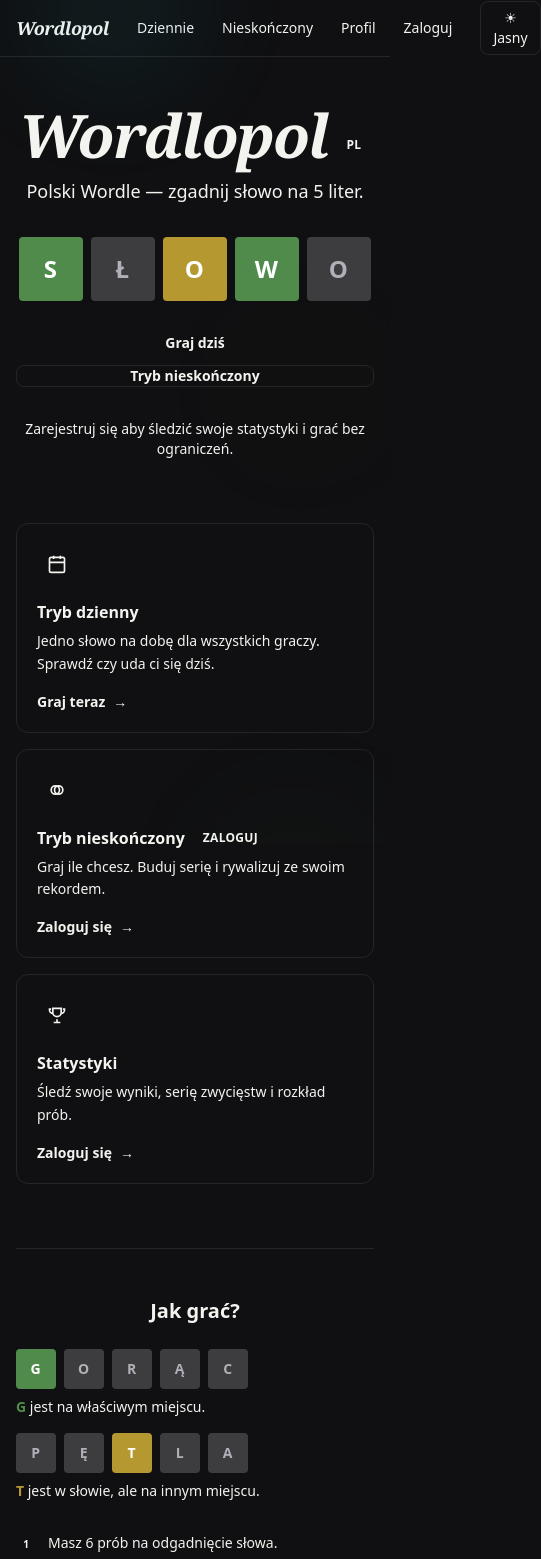
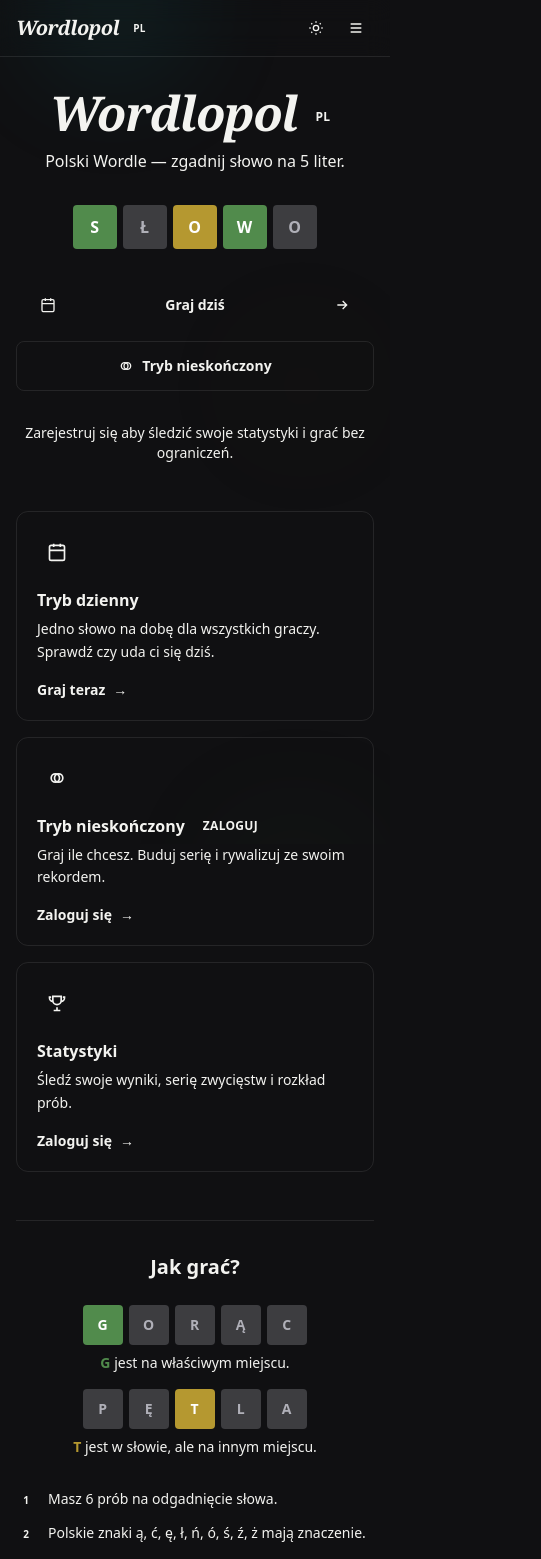
Before and after one commit to habbababbai/wordlopol, a React (Vite) app in the folder apps/web/: page / in a window 390 px wide. Shown: the top 1559 px of the page, 541 px wide, since content can reach past the window. Built offline with nearby package versions, Linux system fonts and the light colour scheme.

Commit message:
feat(web): mobile styling changes

```diff
--- a/apps/web/src/components/GameTile.tsx
+++ b/apps/web/src/components/GameTile.tsx
@@ -11,6 +11,7 @@
   size?: 'sm' | 'md' | 'lg';
   waveBounce?: boolean;
   waveDelay?: number;
+  className?: string;
 };
 
 const sizeClasses = {
@@ -35,6 +36,7 @@
   size = 'md',
   waveBounce = false,
   waveDelay = 0,
+  className,
 }: GameTileProps) {
   const revealed = state === 'correct' || state === 'present' || state === 'absent';
 
@@ -59,6 +61,7 @@
         stateClasses[state],
         'relative flex select-none items-center justify-center overflow-hidden rounded-[var(--radius-sm)] font-bold uppercase',
         animationClass,
+        className,
       )}
       style={animationStyle}
     >
--- a/apps/web/src/components/ThemeToggle.tsx
+++ b/apps/web/src/components/ThemeToggle.tsx
@@ -1,8 +1,30 @@
 import { useTranslation } from 'react-i18next';
 
+import { cn } from '../lib/utils';
 import { useTheme } from '../hooks/useTheme';
 
-export function ThemeToggle() {
+function SunIcon() {
+  return (
+    <svg aria-hidden="true" viewBox="0 0 24 24" fill="none" stroke="currentColor" strokeWidth="2">
+      <circle cx="12" cy="12" r="4" />
+      <path d="M12 2v2M12 20v2M4.93 4.93l1.41 1.41M17.66 17.66l1.41 1.41M2 12h2M20 12h2M4.93 19.07l1.41-1.41M17.66 6.34l1.41-1.41" />
+    </svg>
+  );
+}
+
+function MoonIcon() {
+  return (
+    <svg aria-hidden="true" viewBox="0 0 24 24" fill="none" stroke="currentColor" strokeWidth="2">
+      <path d="M21 12.79A9 9 0 1 1 11.21 3 7 7 0 0 0 21 12.79z" />
+    </svg>
+  );
+}
+
+type ThemeToggleProps = {
+  className?: string;
+};
+
+export function ThemeToggle({ className }: ThemeToggleProps) {
   const { theme, toggleTheme } = useTheme();
   const { t } = useTranslation();
 
@@ -10,10 +32,13 @@
     <button
       type="button"
       onClick={toggleTheme}
-      className="rounded-lg border border-border px-3 py-1.5 text-sm font-medium text-foreground hover:bg-muted cursor-pointer"
+      className={cn(
+        'flex size-9 cursor-pointer items-center justify-center rounded-md text-muted-foreground transition-colors hover:bg-muted hover:text-foreground [&_svg]:size-4',
+        className,
+      )}
       aria-label={theme === 'dark' ? t('theme.enableLight') : t('theme.enableDark')}
     >
-      {theme === 'dark' ? t('theme.lightMode') : t('theme.darkMode')}
+      {theme === 'dark' ? <SunIcon /> : <MoonIcon />}
     </button>
   );
 }
--- a/apps/web/src/components/home/HomeHero.tsx
+++ b/apps/web/src/components/home/HomeHero.tsx
@@ -12,49 +12,88 @@
   { letter: 'O', state: 'absent' },
 ];
 
+function CalendarIcon() {
+  return (
+    <svg aria-hidden="true" viewBox="0 0 24 24" fill="none" stroke="currentColor" strokeWidth="2">
+      <rect x="3" y="4" width="18" height="18" rx="2" />
+      <path d="M16 2v4M8 2v4M3 10h18" />
+    </svg>
+  );
+}
+
+function InfinityIcon() {
+  return (
+    <svg aria-hidden="true" viewBox="0 0 24 24" fill="none" stroke="currentColor" strokeWidth="2">
+      <path d="M5 12c0-3 2.5-5 5-5s5 2 5 5-2.5 5-5 5-5-2-5-5z" />
+      <path d="M19 12c0-3-2.5-5-5-5s-5 2-5 5 2.5 5 5 5 5-2 5-5z" />
+    </svg>
+  );
+}
+
+function ArrowRightIcon() {
+  return (
+    <svg aria-hidden="true" viewBox="0 0 24 24" fill="none" stroke="currentColor" strokeWidth="2">
+      <path d="M5 12h14M13 6l6 6-6 6" />
+    </svg>
+  );
+}
+
 export function HomeHero() {
   const { t } = useTranslation();
 
   return (
-    <section className="flex flex-col items-center gap-8 text-center">
+    <section className="flex w-full flex-col items-center gap-8 text-center">
       <div className="flex flex-col items-center gap-3">
-        <div className="flex items-center gap-2">
+        <div className="flex items-end justify-center gap-2">
           <h1
-            className="text-6xl leading-none font-bold tracking-tight text-foreground sm:text-7xl"
+            className="text-5xl leading-none font-bold tracking-tight text-foreground sm:text-6xl md:text-7xl"
             style={{ fontFamily: 'var(--font-family-display)', fontStyle: 'italic' }}
           >
             {t('common.appName')}
           </h1>
-          <Badge className="mb-2 self-end">{t('home.localeBadge')}</Badge>
+          <Badge className="mb-2">{t('home.localeBadge')}</Badge>
         </div>
-        <p className="max-w-md text-lg text-muted-foreground">{t('home.tagline')}</p>
+        <p className="max-w-md px-2 text-base text-muted-foreground sm:px-0 sm:text-lg">
+          {t('home.tagline')}
+        </p>
       </div>
 
-      <div className="flex gap-2">
+      <div className="flex w-full max-w-[17.5rem] justify-center gap-1.5 sm:max-w-none sm:gap-2">
         {DEMO_TILES.map((tile, index) => (
           <GameTile
             key={index}
             letter={tile.letter}
             state={tile.state}
             delay={index * 0.12}
-            size="lg"
+            size="sm"
+            className="h-11 w-11 text-base sm:h-14 sm:w-14 sm:text-xl lg:h-16 lg:w-16 lg:text-2xl"
           />
         ))}
       </div>
 
-      <div className="flex w-full max-w-sm flex-col gap-3 sm:flex-row">
-        <Button size="lg" className="flex-1">
-          {t('home.playToday')}
+      <div className="mx-auto flex w-full max-w-sm flex-col gap-3 sm:flex-row">
+        <Button
+          size="lg"
+          className="w-full flex-1 px-6 py-3.5 sm:grid sm:grid-cols-[1rem_1fr_1rem] sm:items-center sm:justify-items-center"
+        >
+          <span className="justify-self-start">
+            <CalendarIcon />
+          </span>
+          <span className="flex-1 text-center sm:flex-none">{t('home.playToday')}</span>
+          <span className="ml-auto justify-self-end sm:ml-0">
+            <ArrowRightIcon />
+          </span>
         </Button>
-        <Button variant="outline" size="lg" className="flex-1">
+        <Button variant="outline" size="lg" className="w-full flex-1 px-6 py-3.5">
+          <InfinityIcon />
           {t('home.playInfinite')}
         </Button>
       </div>
 
-      <p className="text-sm text-muted-foreground">
-        <Button variant="link" className="h-auto p-0 text-sm font-medium">
+      <p className="max-w-sm px-2 text-sm text-muted-foreground">
+        <button type="button" className="cursor-pointer font-medium text-primary">
           {t('home.registerCta')}
-        </Button>{' '}
+        </button>{' '}
         {t('home.guestPrompt')}
       </p>
     </section>
--- a/apps/web/src/components/home/HomeHowToPlay.tsx
+++ b/apps/web/src/components/home/HomeHowToPlay.tsx
@@ -22,15 +22,15 @@
   const rules = toRulesList(t('home.howToPlay.rules', { returnObjects: true }));
 
   return (
-    <section className="flex flex-col gap-6 border-t border-border pt-12">
+    <section className="flex flex-col gap-6 border-t border-border pt-8 sm:pt-12">
       <h2 className="text-center text-xl font-semibold text-foreground">
         {t('home.howToPlay.title')}
       </h2>
 
       <div className="mx-auto grid w-full max-w-2xl gap-8 sm:grid-cols-2">
         <div className="flex flex-col gap-4">
-          <div className="flex flex-col gap-2">
-            <div className="flex gap-2">
+          <div className="flex flex-col items-center gap-2 sm:items-start">
+            <div className="flex justify-center gap-1.5 sm:justify-start sm:gap-2">
               {CORRECT_EXAMPLE.map((letter, index) => (
                 <GameTile
                   key={letter}
@@ -40,14 +40,14 @@
                 />
               ))}
             </div>
-            <p className="text-sm text-muted-foreground">
+            <p className="text-center text-sm text-muted-foreground sm:text-left">
               <span className="font-semibold text-(--tile-correct)">G</span>{' '}
               {t('home.howToPlay.correctHint')}
             </p>
           </div>
 
-          <div className="flex flex-col gap-2">
-            <div className="flex gap-2">
+          <div className="flex flex-col items-center gap-2 sm:items-start">
+            <div className="flex justify-center gap-1.5 sm:justify-start sm:gap-2">
               {PRESENT_EXAMPLE.map((letter, index) => (
                 <GameTile
                   key={letter}
@@ -57,7 +57,7 @@
                 />
               ))}
             </div>
-            <p className="text-sm text-muted-foreground">
+            <p className="text-center text-sm text-muted-foreground sm:text-left">
               <span className="font-semibold text-(--tile-present)">T</span>{' '}
               {t('home.howToPlay.presentHint')}
             </p>
--- a/apps/web/src/components/layout/AppLayout.tsx
+++ b/apps/web/src/components/layout/AppLayout.tsx
@@ -1,17 +1,27 @@
-import type { ReactNode } from 'react';
+import { useState, type ReactNode } from 'react';
 import { useTranslation } from 'react-i18next';
 import { NavLink, Outlet } from 'react-router-dom';
 
 import { cn } from '../../lib/utils';
 import { ThemeToggle } from '../ThemeToggle';
+import { Badge } from '../ui/badge';
 
-function NavItem({ to, children }: { to: string; children: ReactNode }) {
+function NavItem({
+  to,
+  children,
+  onClick,
+}: {
+  to: string;
+  children: ReactNode;
+  onClick?: () => void;
+}) {
   return (
     <NavLink
       to={to}
+      onClick={onClick}
       className={({ isActive }) =>
         cn(
-          'rounded-lg px-3 py-1.5 text-sm font-medium transition-colors',
+          'rounded-md px-3 py-1.5 text-sm font-medium transition-colors',
           isActive
             ? 'bg-accent text-accent-foreground'
             : 'text-muted-foreground hover:bg-muted hover:text-foreground',
@@ -23,30 +33,83 @@
   );
 }
 
+function MenuIcon() {
+  return (
+    <svg aria-hidden="true" viewBox="0 0 24 24" fill="none" stroke="currentColor" strokeWidth="2">
+      <path d="M4 6h16M4 12h16M4 18h16" />
+    </svg>
+  );
+}
+
+function CloseIcon() {
+  return (
+    <svg aria-hidden="true" viewBox="0 0 24 24" fill="none" stroke="currentColor" strokeWidth="2">
+      <path d="M18 6 6 18M6 6l12 12" />
+    </svg>
+  );
+}
+
 export function AppLayout() {
   const { t } = useTranslation();
+  const [mobileOpen, setMobileOpen] = useState(false);
+
+  const closeMobile = () => setMobileOpen(false);
 
   return (
     <div className="flex min-h-screen flex-col">
-      <header className="border-b border-border bg-background">
-        <div className="mx-auto flex h-14 max-w-5xl items-center justify-between gap-4 px-4">
-          <NavLink
-            to="/"
-            className="text-lg font-bold tracking-tight text-foreground"
-            style={{ fontFamily: 'var(--font-family-display)', fontStyle: 'italic' }}
-          >
-            {t('common.appName')}
+      <header className="sticky top-0 z-50 w-full border-b border-border bg-card/80 backdrop-blur-md">
+        <div className="mx-auto flex h-14 max-w-4xl items-center justify-between gap-4 px-4">
+          <NavLink to="/" className="flex items-center gap-2" onClick={closeMobile}>
+            <span
+              className="text-xl leading-none font-bold tracking-tight text-foreground"
+              style={{ fontFamily: 'var(--font-family-display)', fontStyle: 'italic' }}
+            >
+              {t('common.appName')}
+            </span>
+            <Badge className="px-1.5 py-0.5 text-[10px]">{t('home.localeBadge')}</Badge>
           </NavLink>
 
-          <nav className="flex items-center gap-1" aria-label={t('nav.main')}>
+          <nav className="hidden items-center gap-1 md:flex" aria-label={t('nav.main')}>
             <NavItem to="/daily">{t('nav.daily')}</NavItem>
             <NavItem to="/infinite">{t('nav.infinite')}</NavItem>
             <NavItem to="/profile">{t('nav.profile')}</NavItem>
             <NavItem to="/login">{t('nav.login')}</NavItem>
           </nav>
 
-          <ThemeToggle />
+          <div className="flex items-center gap-1">
+            <ThemeToggle />
+
+            <button
+              type="button"
+              className="flex size-9 cursor-pointer items-center justify-center rounded-md text-muted-foreground hover:bg-muted md:hidden [&_svg]:size-4"
+              aria-label={mobileOpen ? t('nav.closeMenu') : t('nav.openMenu')}
+              aria-expanded={mobileOpen}
+              onClick={() => setMobileOpen((open) => !open)}
+            >
+              {mobileOpen ? <CloseIcon /> : <MenuIcon />}
+            </button>
+          </div>
         </div>
+
+        {mobileOpen && (
+          <nav
+            className="flex flex-col gap-1 border-t border-border bg-card px-4 py-3 md:hidden"
+            aria-label={t('nav.main')}
+          >
+            <NavItem to="/daily" onClick={closeMobile}>
+              {t('nav.daily')}
+            </NavItem>
+            <NavItem to="/infinite" onClick={closeMobile}>
+              {t('nav.infinite')}
+            </NavItem>
+            <NavItem to="/profile" onClick={closeMobile}>
+              {t('nav.profile')}
+            </NavItem>
+            <NavItem to="/login" onClick={closeMobile}>
+              {t('nav.login')}
+            </NavItem>
+          </nav>
+        )}
       </header>
 
       <main className="flex flex-1 flex-col">
--- a/apps/web/src/locales/pl.json
+++ b/apps/web/src/locales/pl.json
@@ -13,7 +13,9 @@
     "infinite": "Nieskończony",
     "profile": "Profil",
     "login": "Zaloguj",
-    "accountSettings": "Ustawienia konta"
+    "accountSettings": "Ustawienia konta",
+    "openMenu": "Otwórz menu",
+    "closeMenu": "Zamknij menu"
   },
   "home": {
     "localeBadge": "PL",
--- a/apps/web/src/pages/Home.tsx
+++ b/apps/web/src/pages/Home.tsx
@@ -10,7 +10,7 @@
     <div className="relative flex flex-1 flex-col">
       <AmbientBackground />
 
-      <div className="relative z-10 mx-auto flex w-full max-w-4xl flex-col gap-16 px-4 py-12">
+      <div className="relative z-10 mx-auto flex w-full max-w-4xl flex-col gap-12 px-4 py-8 sm:gap-16 sm:py-12">
         <HomeHero />
         <HomeFeatureCards isLoggedIn={isLoggedIn} />
         <HomeHowToPlay />
```
Also changed, not shown: 1 other file (tests, documents, lock files or other folders).
